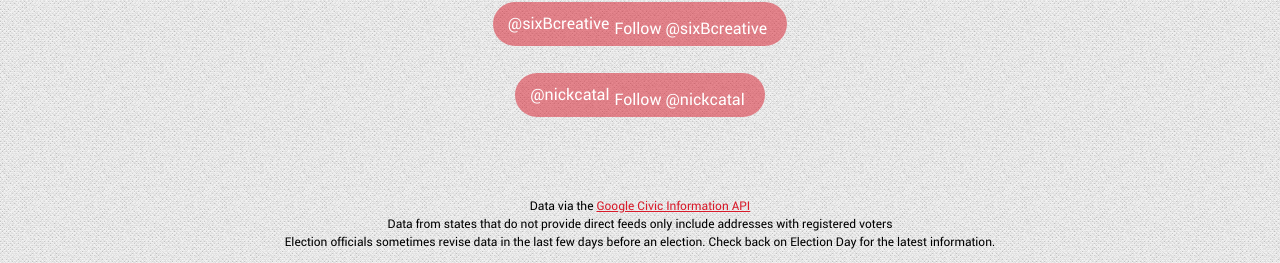
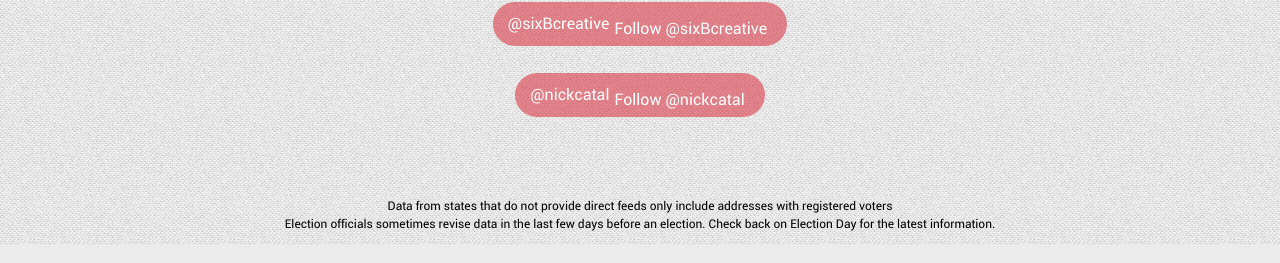
Before and after one commit to jungshadow/yfpp, a Django app: page /client/ in a window 1280 px wide. Shown: the part 999-1262 px from the top of the page. Run offline with Django 3.2, Linux system fonts and the light colour scheme; parts of the project's set-up code (start-up, migrations or seed data) failed here and were passed over; some libraries are stand-ins or nearby versions; some web fonts are replaced.

Commit message:
Making changes to credits

```diff
--- a/yfpp/templates/yfpp/base.html
+++ b/yfpp/templates/yfpp/base.html
@@ -60,7 +60,6 @@
                 </div>
                 <div class="citation clearfix">
                     <ul class="notes-list">
-                    <li class="notes-list-item"><span class="cite">Data via the <a href="https://developers.google.com/civic-information/">Google Civic Information API</a></span></li>
                     <li class="notes-list-item"><span class="notice">Data from states that do not provide direct feeds only include addresses with registered voters</span></li>
                     <li class="notes-list-item"><span class="notice">Election officials sometimes revise data in the last few days before an election. Check back on Election Day for the latest information.</span><li>
                     </ul>
```
